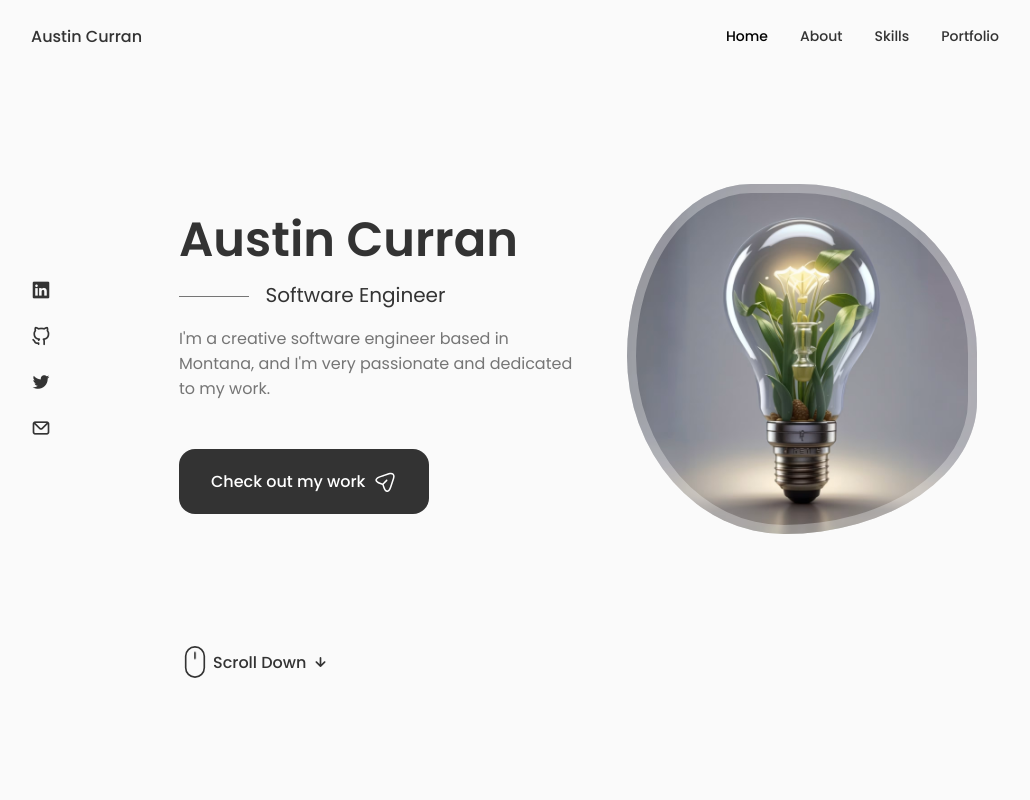
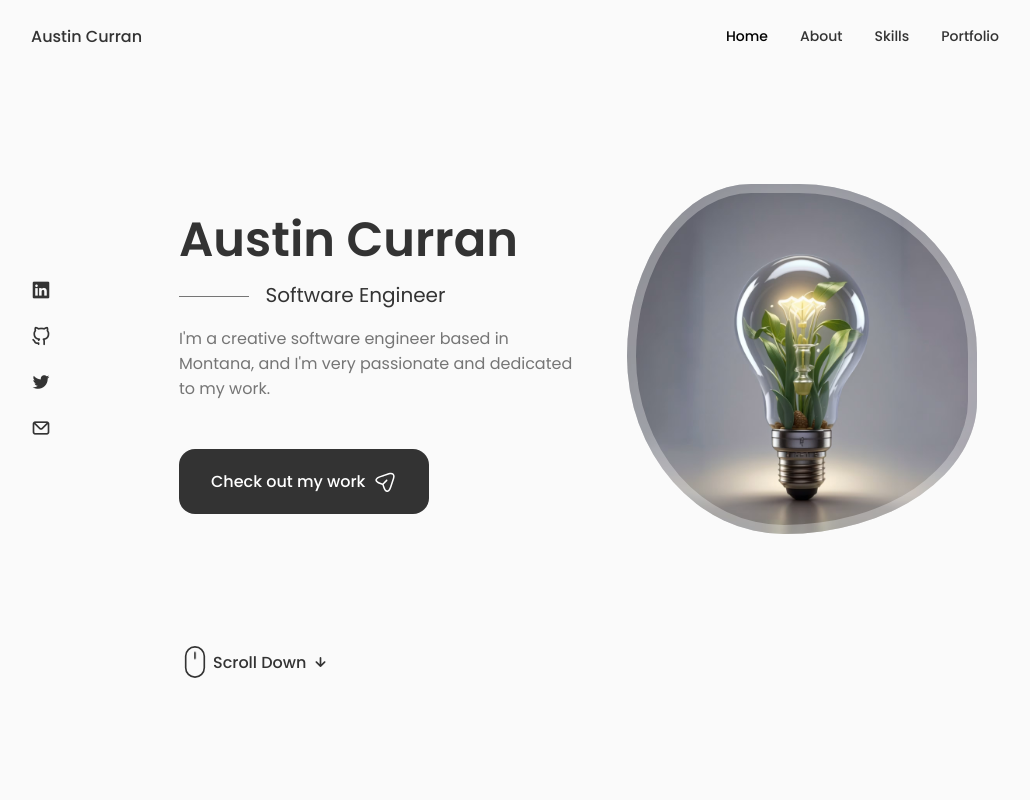
Before and after one commit to curranConcepts/personal-portfolio, a React (Vite) app: page / in a window 1280 px wide. Shown: the top 800 px of the page, without its empty margins (125-1155 px from the left). Built offline with nearby package versions, Linux system fonts and the light colour scheme.

Commit message:
adjusted home__img size

```diff
--- a/src/components/home/home.css
+++ b/src/components/home/home.css
@@ -62,8 +62,7 @@
 	background: url(../../assets//bulb.png);
 	background-repeat: no-repeat;
 	background-position: center;
-	background-position-y: -3rem;
-	background-size: 155%;
+	background-size: cover;
 	box-shadow: inset 0 0 0 9px rgb(255 255 255 / 30%);
 	order: 1;
 	justify-self: center;
```
Also changed, not shown: src/assets/bulb.jpg (deleted).
